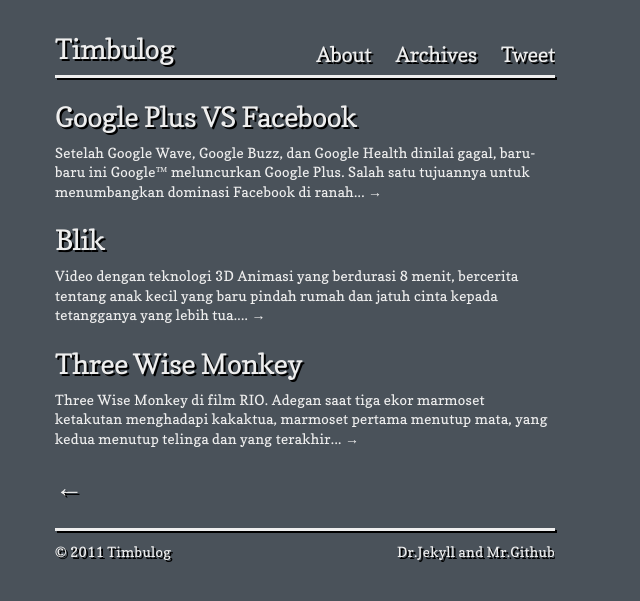
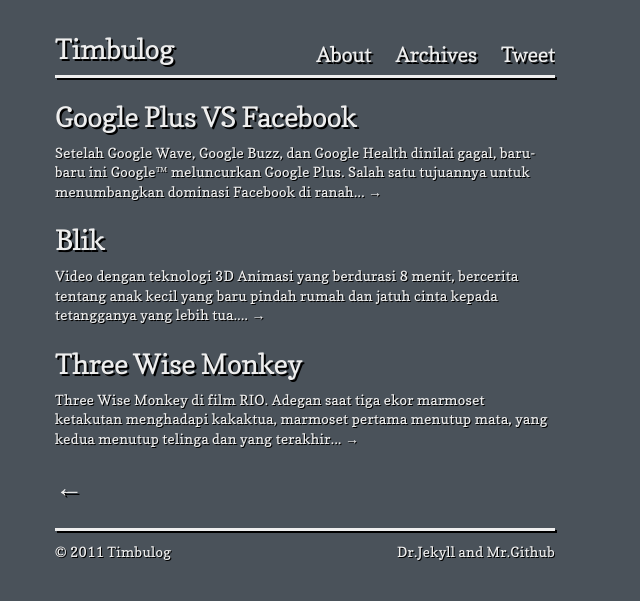
Before and after one commit to timbul/timbul.github.com, a Jekyll site: the page built from index.html, in a window 1280 px wide. Shown: the top 601 px of the page, without its empty margins (0-640 px from the left). Built offline with Jekyll 4.4.1, drawn with Linux system fonts in a browser that asks for light colours; Markdown is read by kramdown in place of the engine named in the settings; the list of posts is cut into pages by our own code.

Commit message:
edit shadow

```diff
--- a/css/style.css
+++ b/css/style.css
@@ -19,7 +19,7 @@
 .column {margin: 0 5px;	overflow: hidden;float: left;display: inline;}
 .row {	width: 510px;margin: 0 auto 0 50px;	overflow: hidden;}
 .row .row {margin: 0 -5px;	width: auto;display: inline-block;}
-body{background-color:#4A525A; color:#eee; font:14px 'Copse',Georgia,"Times New Roman",Times,serif; position:relative; line-height:1.4; letter-spacing:0.02em;}
+body{background-color:#4A525A; color:#eee; font:14px 'Copse',Georgia,"Times New Roman",Times,serif; position:relative; line-height:1.4; letter-spacing:0.02em;text-shadow:1px 1px 0 #000000}
 @font-face { font-family: 'Copse'; font-style: normal; font-weight: normal; src: local('Copse'), url('/css/copse.woff') format('woff');}
 a:link, a:visited{color:#eee; text-decoration:none;}
 a:hover{text-decoration:none; color:#aaa; }
@@ -56,6 +56,6 @@
 footer{font-size:1em; margin:20px auto; line-height: 3em;}
 header{margin:30px auto 20px;}
 .garis {height: 3px; width: 500px; margin: 0 auto 0 55px; background-color: #eee; box-shadow: 2px 2px 0px #000000; overflow:hidden; display:block;}
-.prev, .next, header, footer, h1, h2, h3, h4, h5 {text-shadow:2px 2px 0 #000000}
+.prev, .next, header, h1, h2, h3, h4, h5 {text-shadow:2px 2px 0 #000000}
 .prev, .next {font-size:2em; font-weight:bold;}
 .post{margin-top:20px; margin-bottom:20px;}
```
